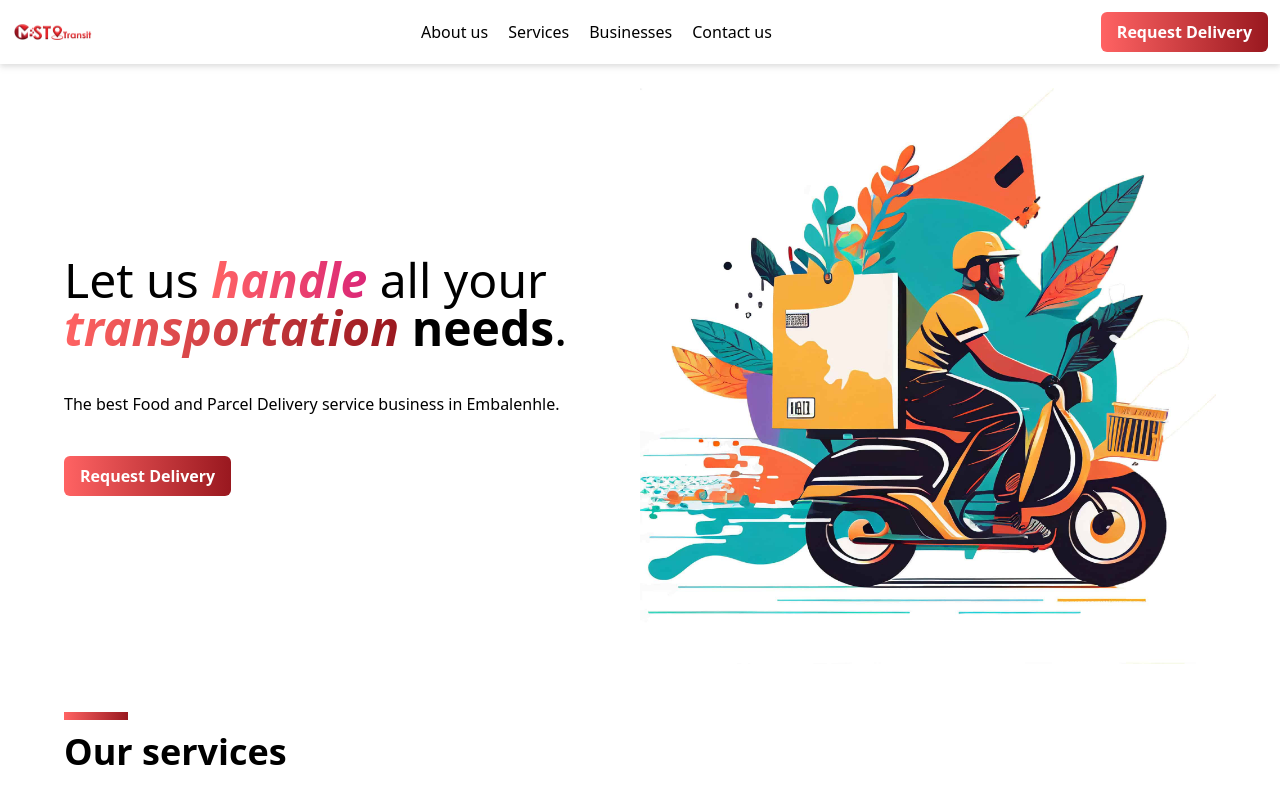
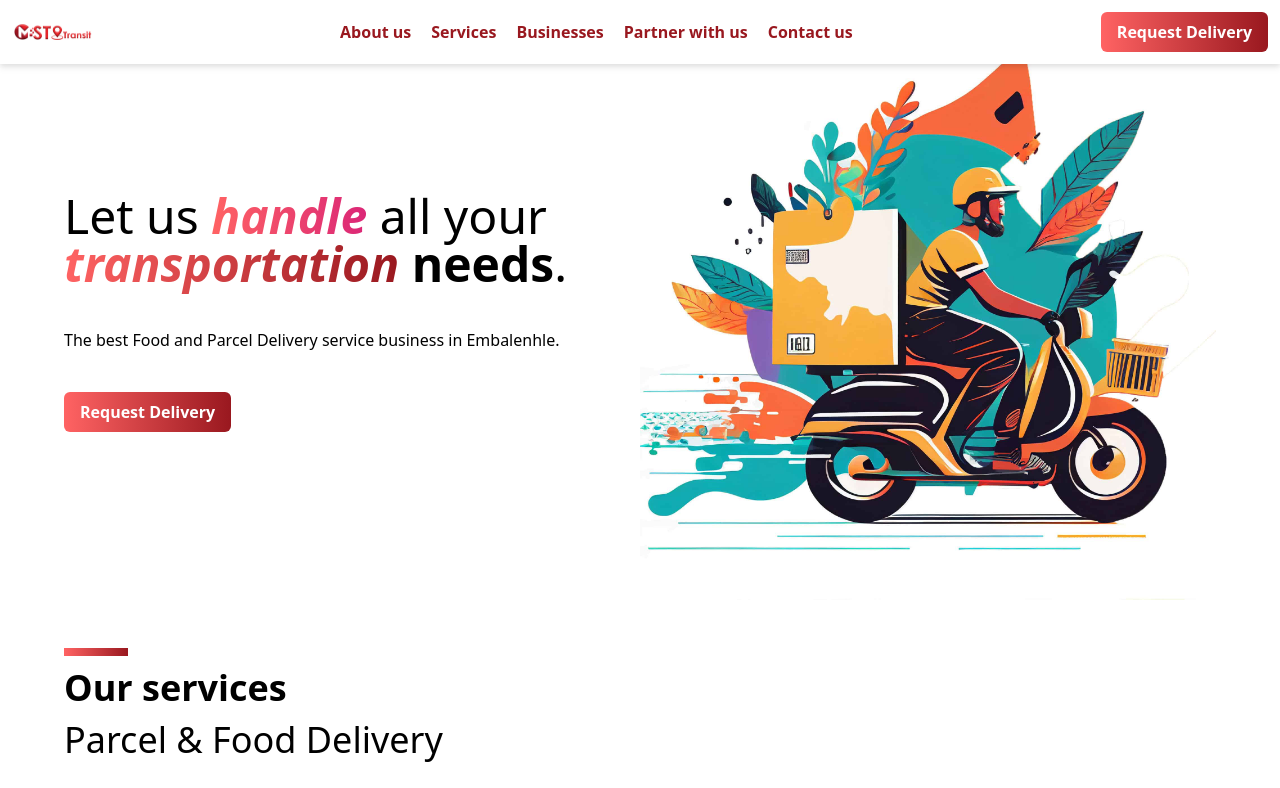
Before and after one commit to refilwe-tech/Mst-Transit, a React (Vite) app in the folder mst-transit-web/: page / in a window 1280 px wide. Shown: the top 788 px of the page. Built offline with nearby package versions, Linux system fonts and the light colour scheme.

Commit message:
fixed nav and more fields on Nav

```diff
--- a/mst-transit-web/src/components/common/card.tsx
+++ b/mst-transit-web/src/components/common/card.tsx
@@ -20,7 +20,7 @@ export const Card: FC<CardProps> = ({
   color,
 }) => {
   return (
-    <section className="flex flex-col gap-3 h-96 bg-white drop-shadow-lg rounded-xl">
+    <section className="flex flex-col -z-10 gap-3 h-96 bg-white drop-shadow-lg rounded-xl">
       <h1
         className={`font-extrabold flex gap-2 items-center ${color} rounded-t-xl p-6`}
       >
--- a/mst-transit-web/src/components/common/nav.tsx
+++ b/mst-transit-web/src/components/common/nav.tsx
@@ -1,19 +1,37 @@
-import { Link } from "react-router-dom";
+import { Link, useLocation } from "react-router-dom";
 import { LogoIcon } from "../../assets";
 import { Button } from ".";
 import { CONTACTS } from "../../contants";
 
 export const Nav = () => {
+  const { pathname, hash } = useLocation();
+
+  const active = (path: string) => {
+    return hash === path || !hash || pathname === path
+      ? "text-secondary font-semibold"
+      : "hover:text-secondary";
+  };
   return (
-    <nav className="bg-white flex items-center justify-between p-3 drop-shadow-md">
+    <nav className="bg-white flex items-center justify-between p-3 drop-shadow-md fixed w-full">
       <Link to="/">
         <img src={LogoIcon} className="w-20 hidden md:flex" alt="logo" />
       </Link>
       <ul className="hidden md:flex items-center justify-evenly gap-5">
-        <Link to="#about-us">About us</Link>
-        <Link to="#services">Services</Link>
-        <Link to="#businesses">Businesses</Link>
-        <Link to="#contact">Contact us</Link>
+        <Link className={`${active("#about-us")}`} to="#about-us">
+          About us
+        </Link>
+        <Link className={`${active("#services")}`} to="#services">
+          Services
+        </Link>
+        <Link className={`${active("#businesses")}`} to="#businesses">
+          Businesses
+        </Link>
+        <Link className={`${active("/partner")}`} to="/partner">
+          Partner with us
+        </Link>
+        <Link className={`${active("#contact")}`} to="#contact">
+          Contact us
+        </Link>
       </ul>
       <section className="hidden md:flex">
         <Button
--- a/mst-transit-web/src/components/pages/index.ts
+++ b/mst-transit-web/src/components/pages/index.ts
@@ -1 +1,2 @@
 export * from "./home/home";
+export * from "./partners/partners";
--- /dev/null
+++ b/mst-transit-web/src/components/pages/partners/partners.tsx
@@ -0,0 +1,3 @@
+export const Partners = () => {
+  return <section className="text-black">Partners</section>;
+};
--- a/mst-transit-web/src/routes/app-routes.tsx
+++ b/mst-transit-web/src/routes/app-routes.tsx
@@ -1,6 +1,6 @@
 import { BrowserRouter, Routes, Route } from "react-router-dom";
 
-import { Home, AppLayout, AuthLayout } from "../components";
+import { Home, AppLayout, AuthLayout, Partners } from "../components";
 
 export const AppRoutes = () => {
   return (
@@ -8,6 +8,10 @@ export const AppRoutes = () => {
       <Routes>
         <Route path="/" element={<AppLayout children={<Home />} />}>
           <Route path="home" element={<AppLayout children={<Home />} />} />
+          <Route
+            path="partner"
+            element={<AppLayout children={<Partners />} />}
+          />
         </Route>
         <Route path="/auth" element={<AuthLayout />} />
       </Routes>
```
